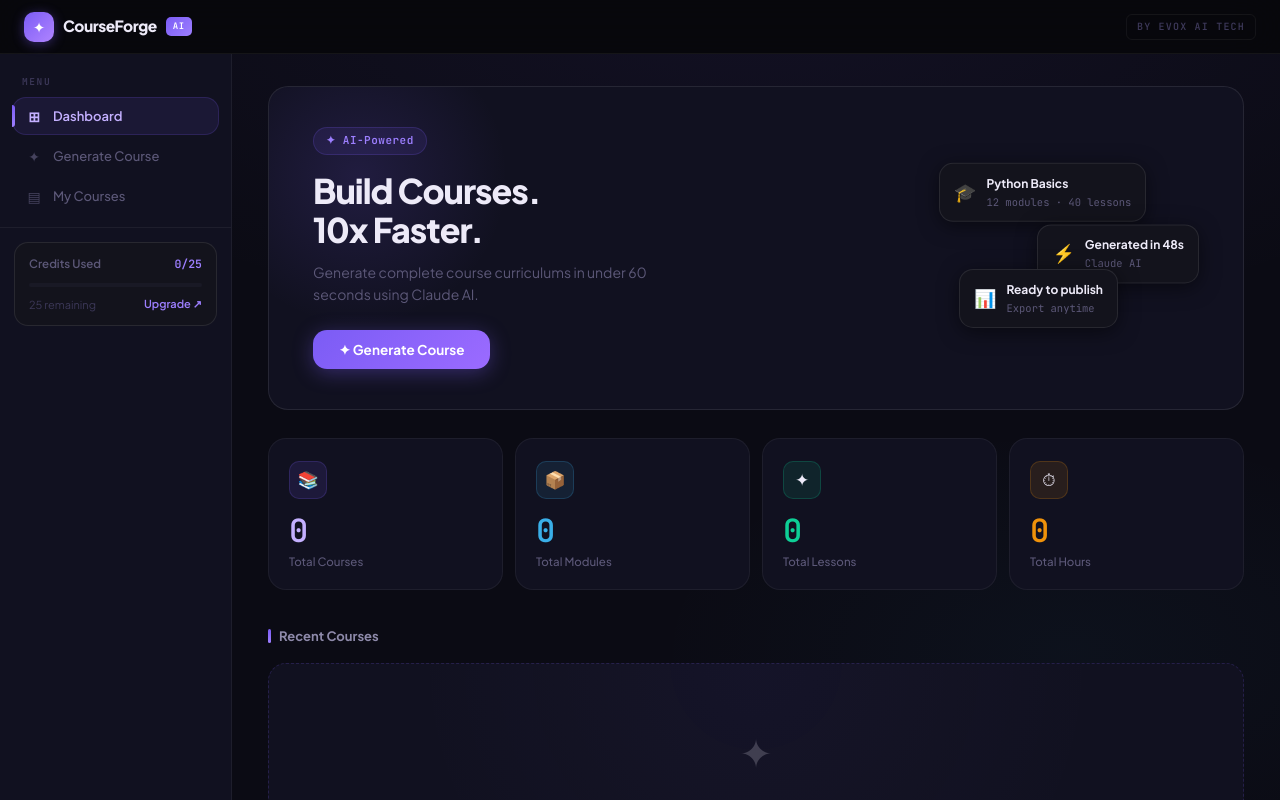
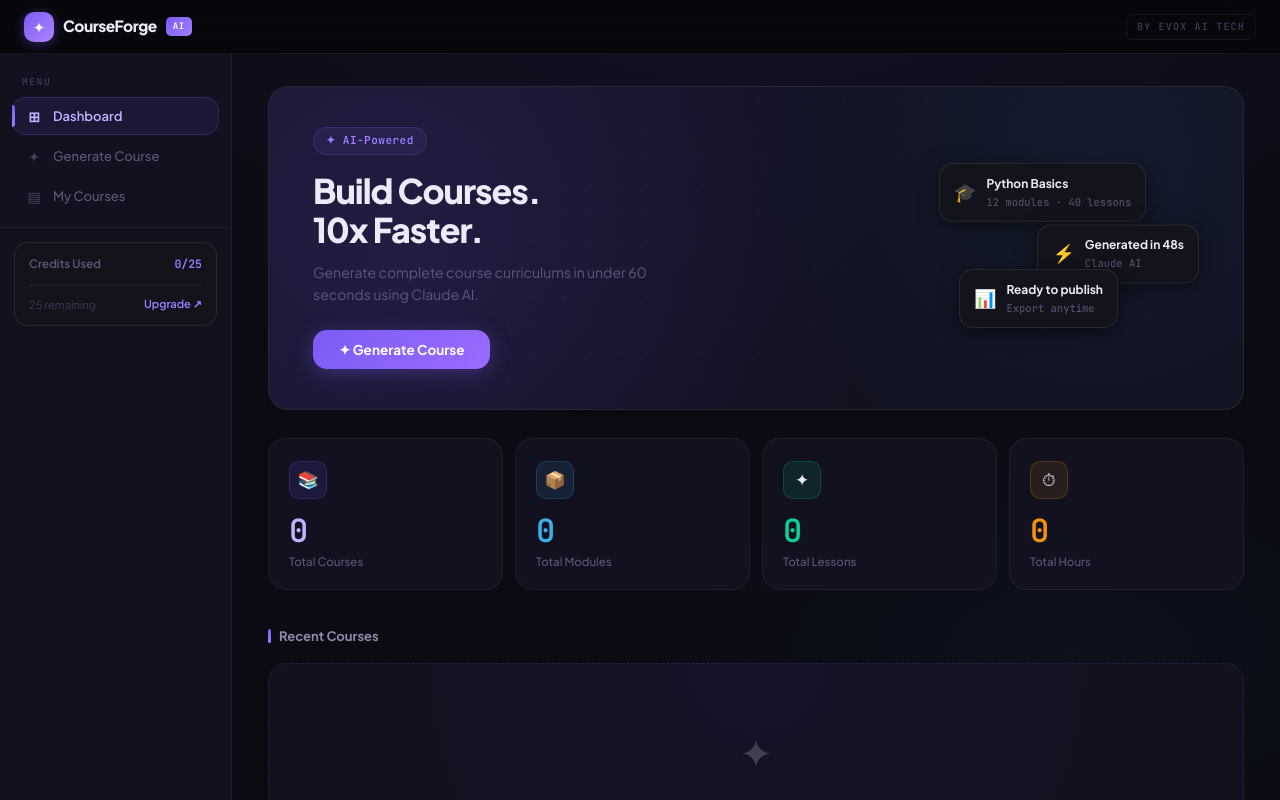
Before and after one commit to evoxaitech/courseforge-ai, a React (Create React App) app: page / in a window 1280 px wide. Built offline with nearby package versions, Linux system fonts and the light colour scheme.

Commit message:
feat: hero dot grid background

```diff
--- a/src/pages/Dashboard.css
+++ b/src/pages/Dashboard.css
@@ -295,14 +295,35 @@
     overflow: hidden;
 }
 
+/* Purple glow + blue glow */
+.dash-hero-banner::before {
+    content: '';
+    position: absolute;
+    inset: 0;
+    background-image:
+        radial-gradient(circle at 15% 50%, rgba(123, 92, 245, 0.13) 0%, transparent 55%),
+        radial-gradient(circle at 85% 20%, rgba(58, 175, 232, 0.07) 0%, transparent 40%),
+        linear-gradient(135deg, rgba(123, 92, 245, 0.05) 0%, transparent 60%);
+    pointer-events: none;
+    z-index: 0;
+}
+
+/* Dot grid */
+.dash-hero-banner::after {
+    content: '';
+    position: absolute;
+    inset: 0;
+    background-image: radial-gradient(circle, rgba(123, 92, 245, 0.22) 1px, transparent 1px);
+    background-size: 28px 28px;
+    opacity: 0.4;
+    pointer-events: none;
+    z-index: 0;
+    mask-image: linear-gradient(135deg, transparent 0%, rgba(0, 0, 0, 0.7) 35%, rgba(0, 0, 0, 0.3) 70%, transparent 100%);
+    -webkit-mask-image: linear-gradient(135deg, transparent 0%, rgba(0, 0, 0, 0.7) 35%, rgba(0, 0, 0, 0.3) 70%, transparent 100%);
+}
+
 .dash-hero-glow {
-    position: absolute;
-    top: -60px;
-    left: -60px;
-    width: 300px;
-    height: 300px;
-    background: radial-gradient(circle, rgba(123, 92, 245, 0.15), transparent 70%);
-    pointer-events: none;
+    display: none;
 }
 
 .dash-hero-content {
@@ -370,6 +391,7 @@
     width: 260px;
     height: 160px;
     flex-shrink: 0;
+    z-index: 1;
 }
 
 .hero-card-float {
```
